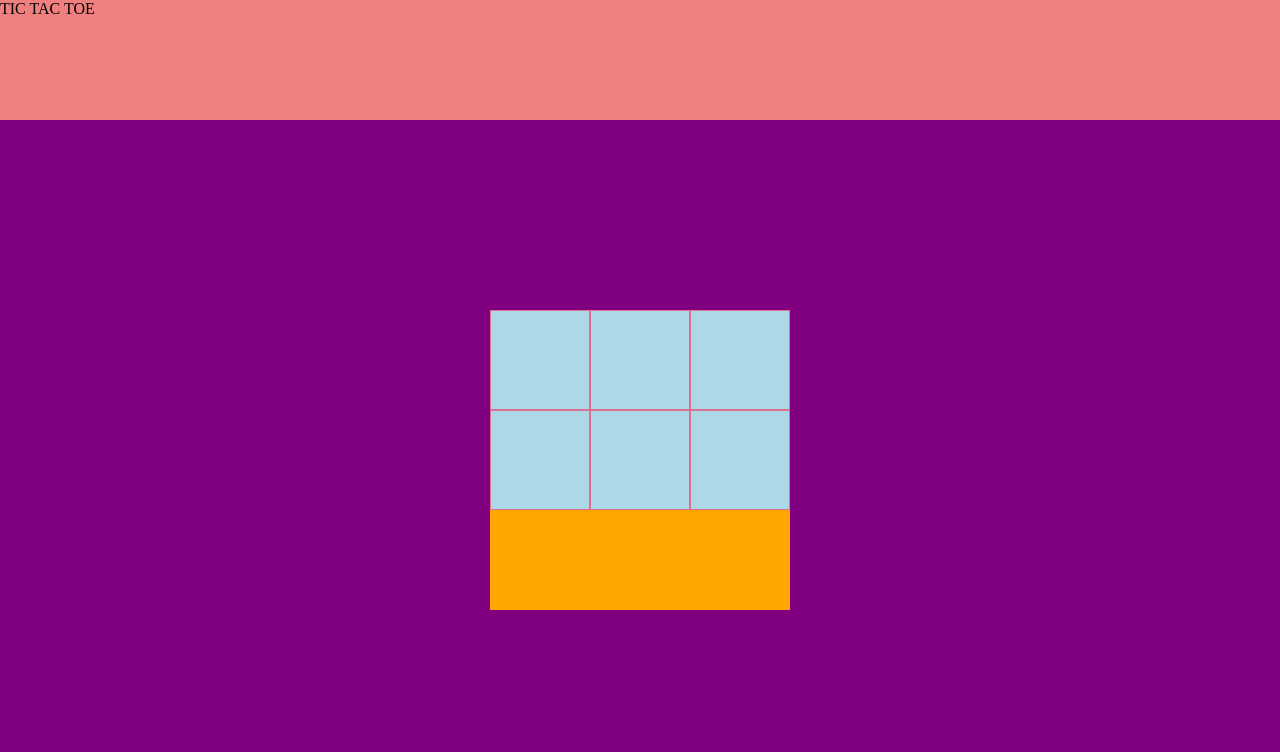
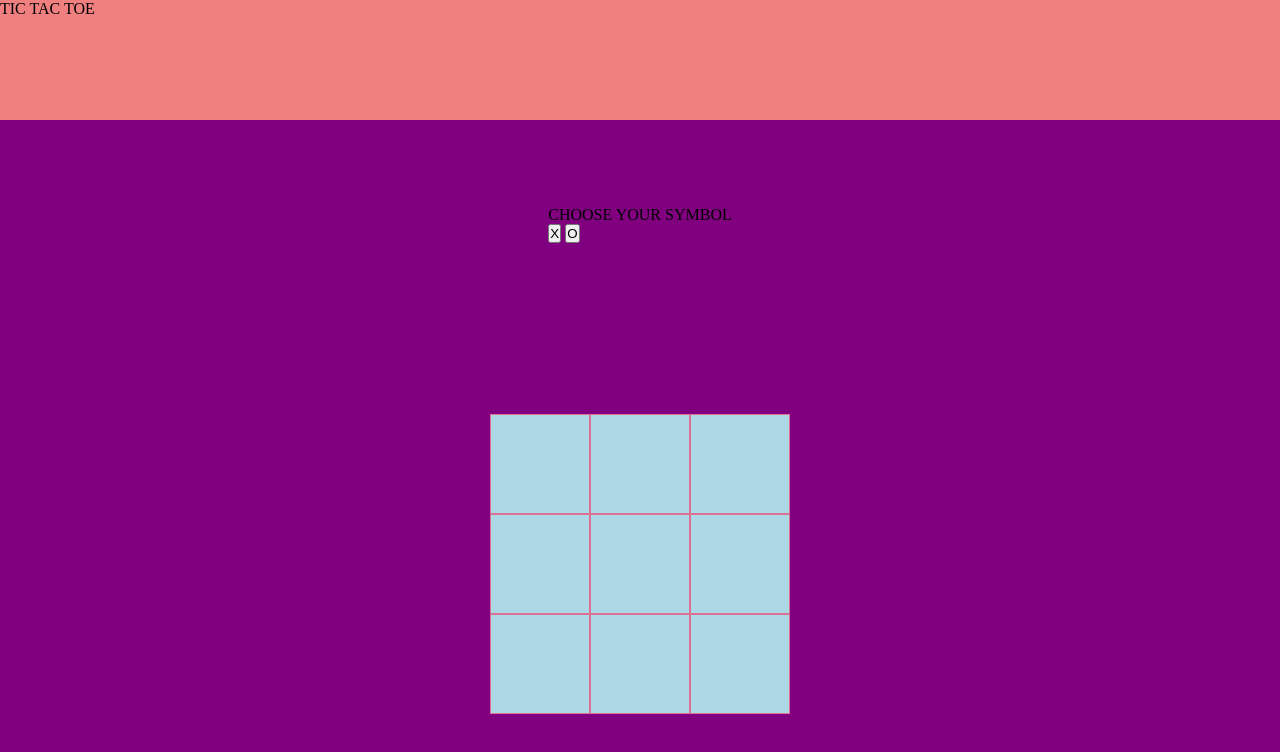
Before and after one commit to mohanraj180/tic-tac-toe, a plain HTML site: page index.html in a window 1280 px wide. Drawn offline with Linux system fonts and the light colour scheme.

Commit message:
Added a symbol selector and a game board with 9 fields.

```diff
--- a/index.html
+++ b/index.html
@@ -7,6 +7,11 @@
     <title>Tic Tac Toe</title>
     <link rel="stylesheet" href="./styles.css">
     <script src="./script.js" defer></script>
+    <link rel="preconnect" href="https://fonts.googleapis.com">
+    <link rel="preconnect" href="https://fonts.gstatic.com" crossorigin>
+    <link
+        href="https://fonts.googleapis.com/css2?family=Open+Sans:ital,wght@0,300;0,400;0,500;0,600;0,700;0,800;1,300;1,400;1,500;1,600;1,700;1,800&family=Roboto:wght@300;400;500;700;900&display=swap"
+        rel="stylesheet">
 </head>
 
 <body>
@@ -14,13 +19,43 @@
         <p>TIC TAC TOE</p>
     </div>
     <div class="content">
+        <div class="symbol-selector">
+            <p>CHOOSE YOUR SYMBOL</p>
+            <div class="symbol-buttons">
+                <button class="symbols">X</button>
+                <button class="symbols">O</button>
+            </div>
+        </div>
+
         <div class="game-board">
-            <div class="field"></div>
-            <div class="field"></div>
-            <div class="field"></div>
-            <div class="field"></div>
-            <div class="field"></div>
-            <div class="field"></div>
+            <div class="field">
+                <p data-index="0"></p>
+            </div>
+            <div class="field">
+                <p data-index="1"></p>
+            </div>
+            <div class="field">
+                <p data-index="2"></p>
+            </div>
+            <div class="field">
+                <p data-index="3"></p>
+            </div>
+            <div class="field">
+                <p data-index="4"></p>
+            </div>
+            <div class="field">
+                <p data-index="5"></p>
+            </div>
+            <div class="field">
+                <p data-index="6"></p>
+            </div>
+            <div class="field">
+                <p data-index="7"></p>
+            </div>
+            <div class="field">
+                <p data-index="8"></p>
+            </div>
+
         </div>
     </div>
 </body>
```
